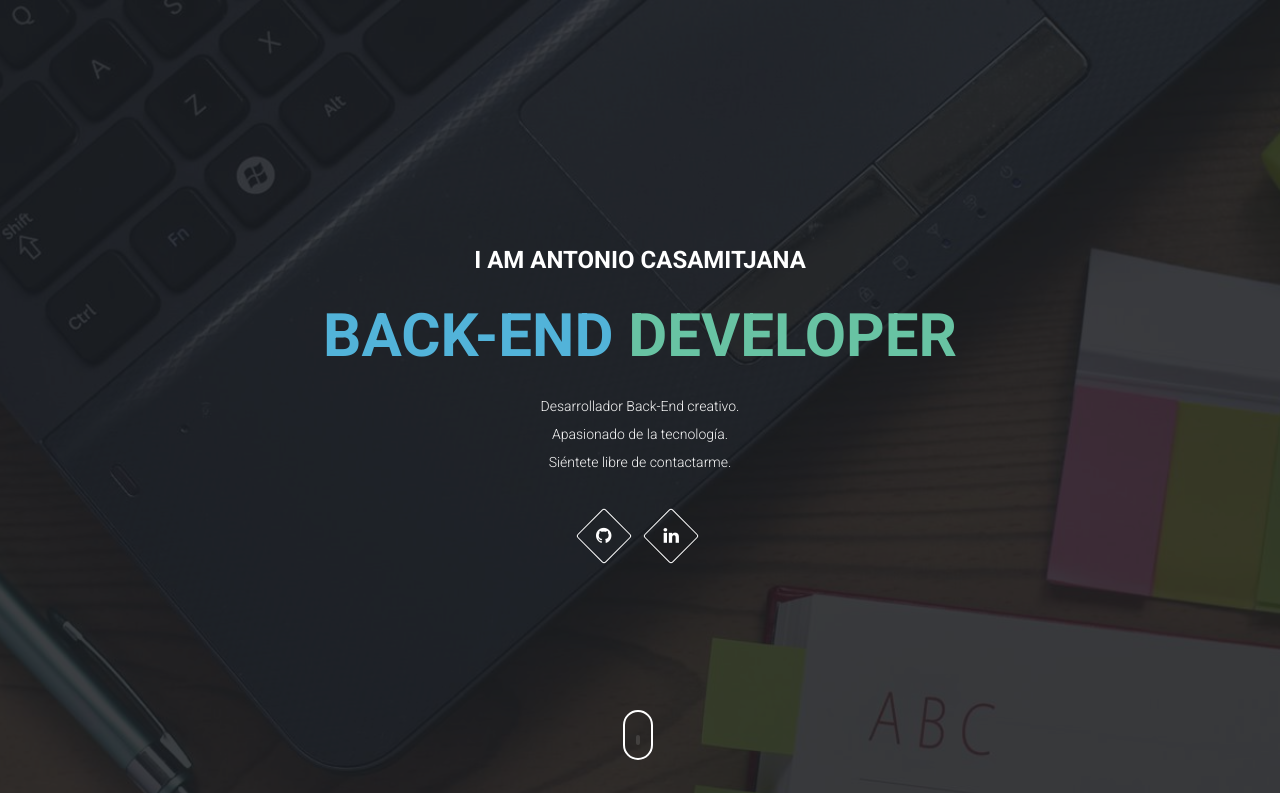
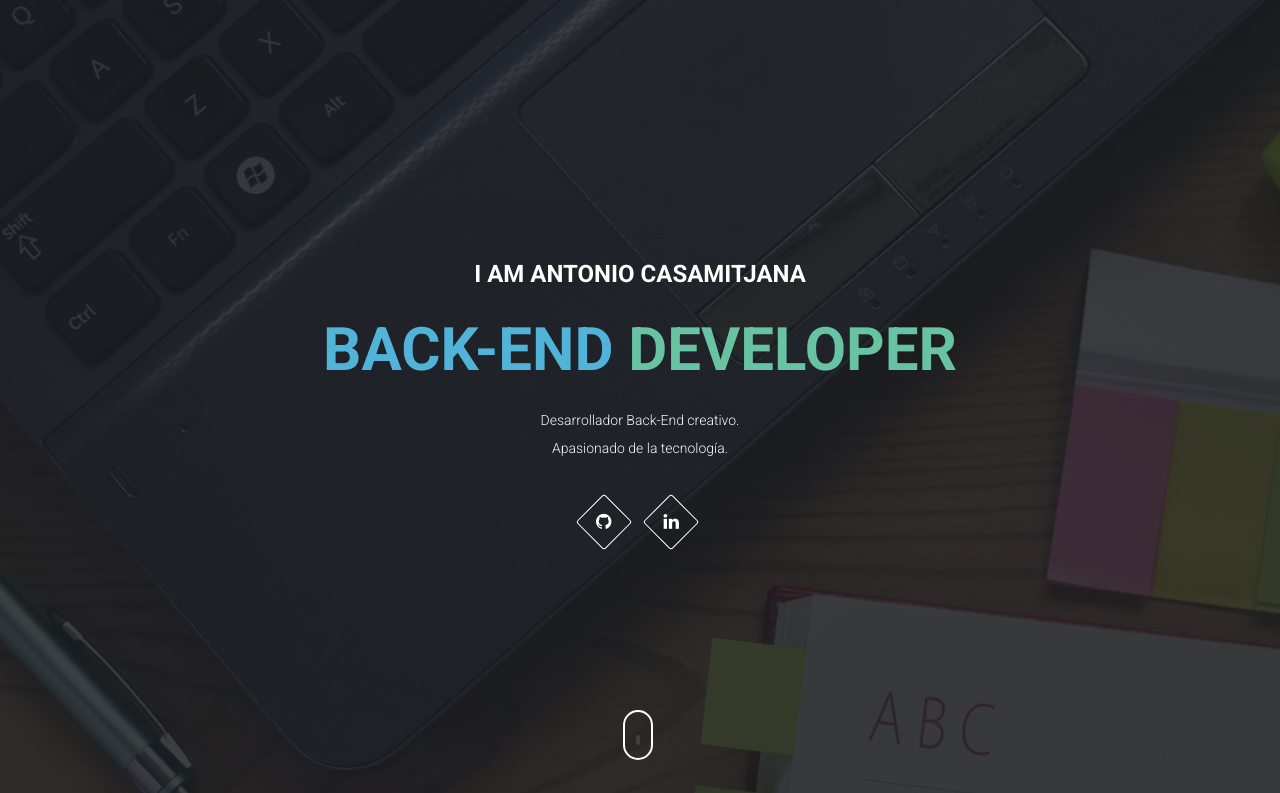
Before and after one commit to PIKKRR/Portfolio2.0, a plain HTML site: page index.html in a window 1280 px wide. Shown: the top 793 px of the page. Drawn offline with Linux system fonts and the light colour scheme; a script that the page names is missing.

Commit message:
Update 2

```diff
--- a/index.html
+++ b/index.html
@@ -56,7 +56,7 @@
 		<div class="intro">
 			<div class="intro-sub">I am Antonio Casamitjana</div>
 			<h1>BACK-END <span>Developer</span></h1>
-			<p>Desarrollador Back-End creativo.<br>Apasionado de la tecnología. <br>Siéntete libre de contactarme.</p>
+			<p>Desarrollador Back-End creativo.<br>Apasionado de la tecnología.</p>
 
       <div class="social-icons">
         <ul class="list-inline">
```
